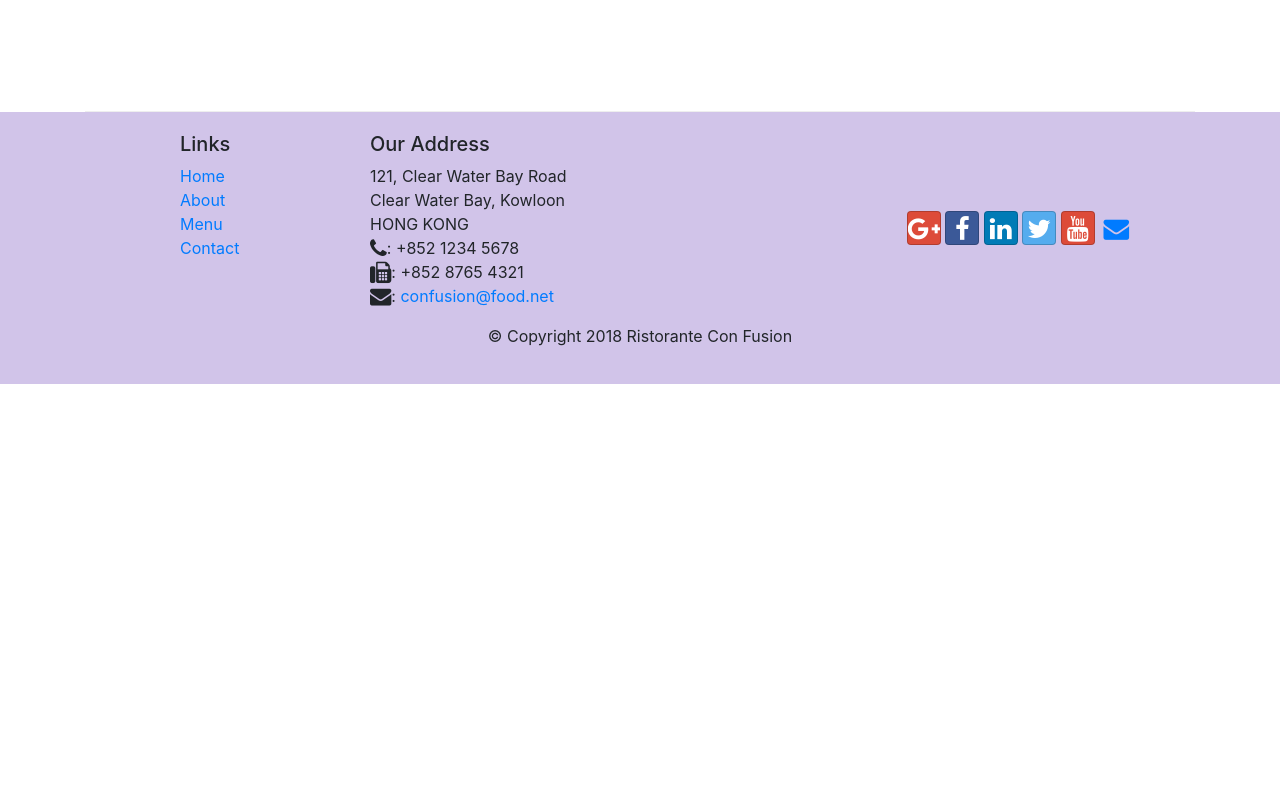
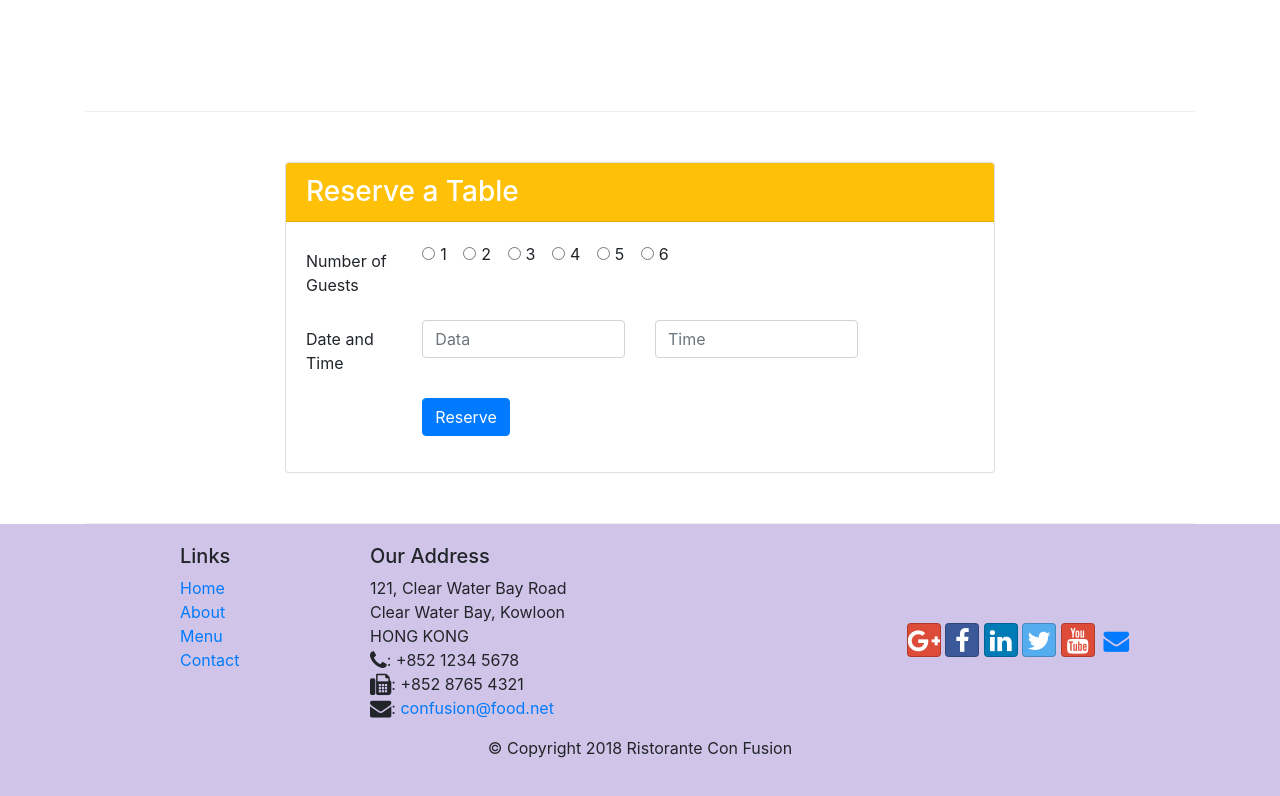
Before and after one commit to rabeezarre/confusion, a website: page index.html in a window 1280 px wide. Shown: the part 1422-2218 px from the top of the page. Before the commit the page ends 1806 px from the top, so only its background shows below. Drawn offline with nearby package versions, Linux system fonts and the light colour scheme.

Commit message:
assignment 2

```diff
--- a/index.html
+++ b/index.html
@@ -40,8 +40,12 @@
                 <h1>Ristorante con Fusion</h1>
                 <p class="d-none d-sm-block">We take inspiration from the World's best cuisines, and create a unique fusion experience. Our lipsmacking creations will tickle your culinary senses!</p>
             </div>
-            <div class="col-12 col-sm align-self-center">
+            <div class="col-12 col-sm-3 align-self-center">
                 <img src="img/logo.png" class="img-fluid">
+            </div>
+            <div class="col-12 col-sm-3 align-self-center">
+                <a role="button" href="#reserve"
+                   class="btn btn-warning btn-sm btn-block">Reserve Table</a>
             </div>
         </div>
     </div>
@@ -75,8 +79,16 @@
             <h3>This Month's Promotions</h3>
         </div>
         <div class="col col-sm col-md">
-            <h2>Weekend Grand Buffet</h2>
-            <p class="d-none d-sm-block">Featuring mouthwatering combinations with a choice of five different salads, six enticing appetizers, six main entrees and five choicest desserts. Free flowing bubbly and soft drinks. All for just $19.99 per person </p>
+            <div class="media">
+                <div class="media-body">
+                    <h2 class="mt-0">Weekend Grand Buffet <span class="badge badge-danger">NEW</span>
+                    </h2>
+                    <p class="d-none d-sm-block">Featuring mouthwatering combinations with a choice of five different salads, six enticing appetizers, six main entrees and five choicest desserts. Free flowing bubbly and soft drinks. All for just $19.99 per person </p>
+                </div>
+                <img class="d-flex mr-3 img-thumbnail align-self-center"
+                     src="img/buffet.png" alt="buffet">
+            </div>
+
         </div>
     </div>
 
@@ -95,6 +107,63 @@
                         with wide International experience having worked closely with
                         whos-who in the culinary world, he specializes in creating
                         mouthwatering Indo-Italian fusion experiences. </p>
+                </div>
+            </div>
+        </div>
+    </div>
+
+    <div class="row row-content justify-content-center" id="reserve">
+        <div class="col col-sm-8">
+            <div class="card">
+                <h3 class="card-header bg-warning text-white">Reserve a Table</h3>
+                <div class="card-body">
+                    <form>
+                        <div class="form-group row">
+                            <label for="inlineRadio1" class="col-12 col-md-2 col-form-label">Number of Guests</label>
+                            <div class="col-12 col-md-10">
+                                <div class="form-check form-check-inline">
+                                    <input class="form-check-input" type="radio" name="inlineRadioOptions" id="inlineRadio1" value="option1">
+                                    <label class="form-check-label" for="inlineRadio1">1</label>
+                                </div>
+                                <div class="form-check form-check-inline">
+                                    <input class="form-check-input" type="radio" name="inlineRadioOptions" id="inlineRadio2" value="option2">
+                                    <label class="form-check-label" for="inlineRadio2">2</label>
+                                </div>
+                                <div class="form-check form-check-inline">
+                                    <input class="form-check-input" type="radio" name="inlineRadioOptions" id="inlineRadio3" value="option3">
+                                    <label class="form-check-label" for="inlineRadio3">3</label>
+                                </div>
+                                <div class="form-check form-check-inline">
+                                    <input class="form-check-input" type="radio" name="inlineRadioOptions" id="inlineRadio4" value="option4">
+                                    <label class="form-check-label" for="inlineRadio1">4</label>
+                                </div>
+                                <div class="form-check form-check-inline">
+                                    <input class="form-check-input" type="radio" name="inlineRadioOptions" id="inlineRadio5" value="option5">
+                                    <label class="form-check-label" for="inlineRadio2">5</label>
+                                </div>
+                                <div class="form-check form-check-inline">
+                                    <input class="form-check-input" type="radio" name="inlineRadioOptions" id="inlineRadio6" value="option6">
+                                    <label class="form-check-label" for="inlineRadio3">6</label>
+                                </div>
+                            </div>
+                        </div>
+                        <div class="form-group row">
+                            <label for="data" class="col-12 col-md-2 col-form-label">Date and Time</label>
+                            <div class="col-12 col-md-4">
+                                <input type="data" class="form-control" id="data"
+                                       name="data" placeholder="Data">
+                            </div>
+                            <div class="col-12 col-md-4">
+                                <input type="text" class="form-control" id="time"
+                                       name="time" placeholder="Time">
+                            </div>
+                        </div>
+                        <div class="form-group row">
+                            <div class="offset-md-2 col-md-10">
+                                <button  type="submit" class="btn btn-primary">Reserve</button>
+                            </div>
+                        </div>
+                    </form>
                 </div>
             </div>
         </div>
```
